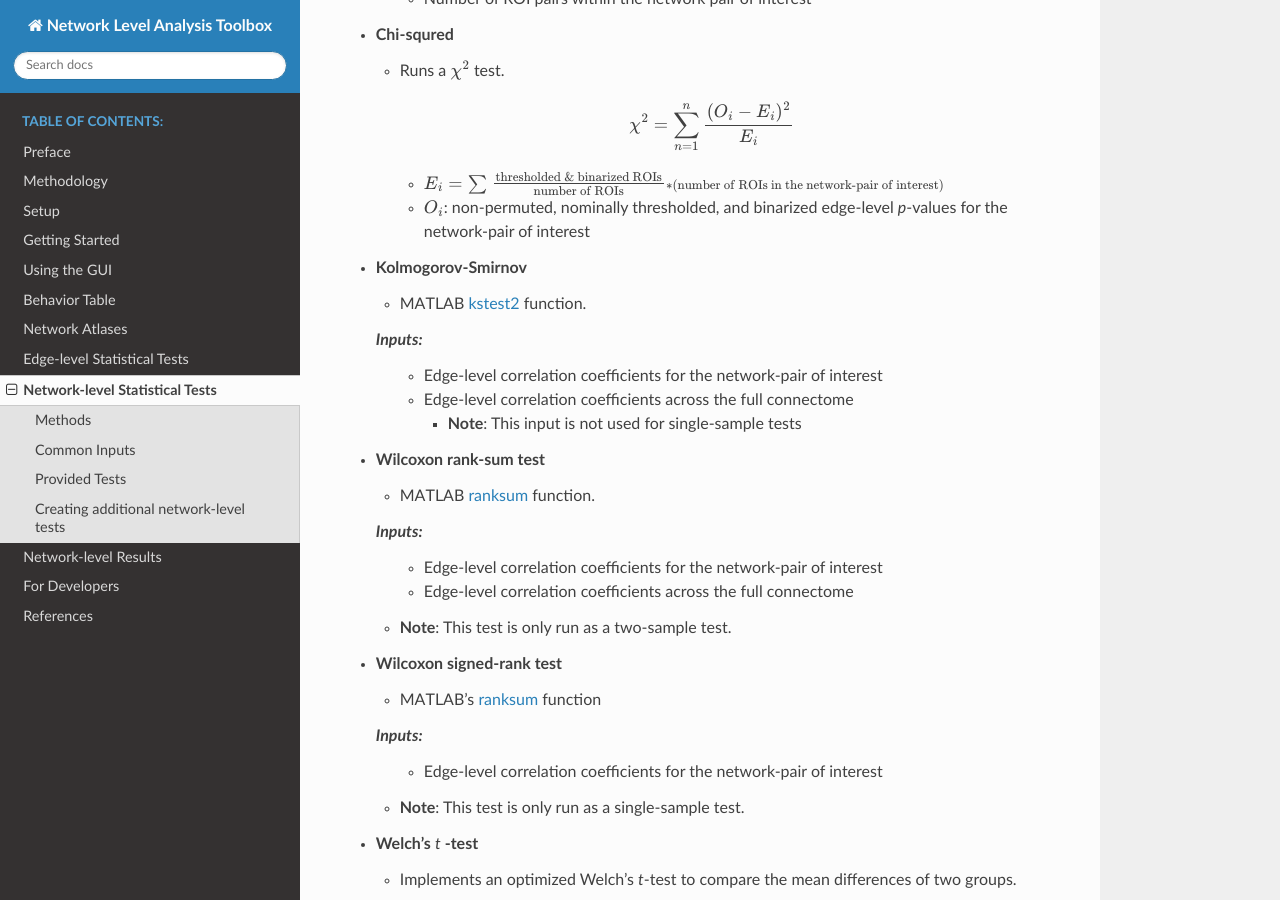
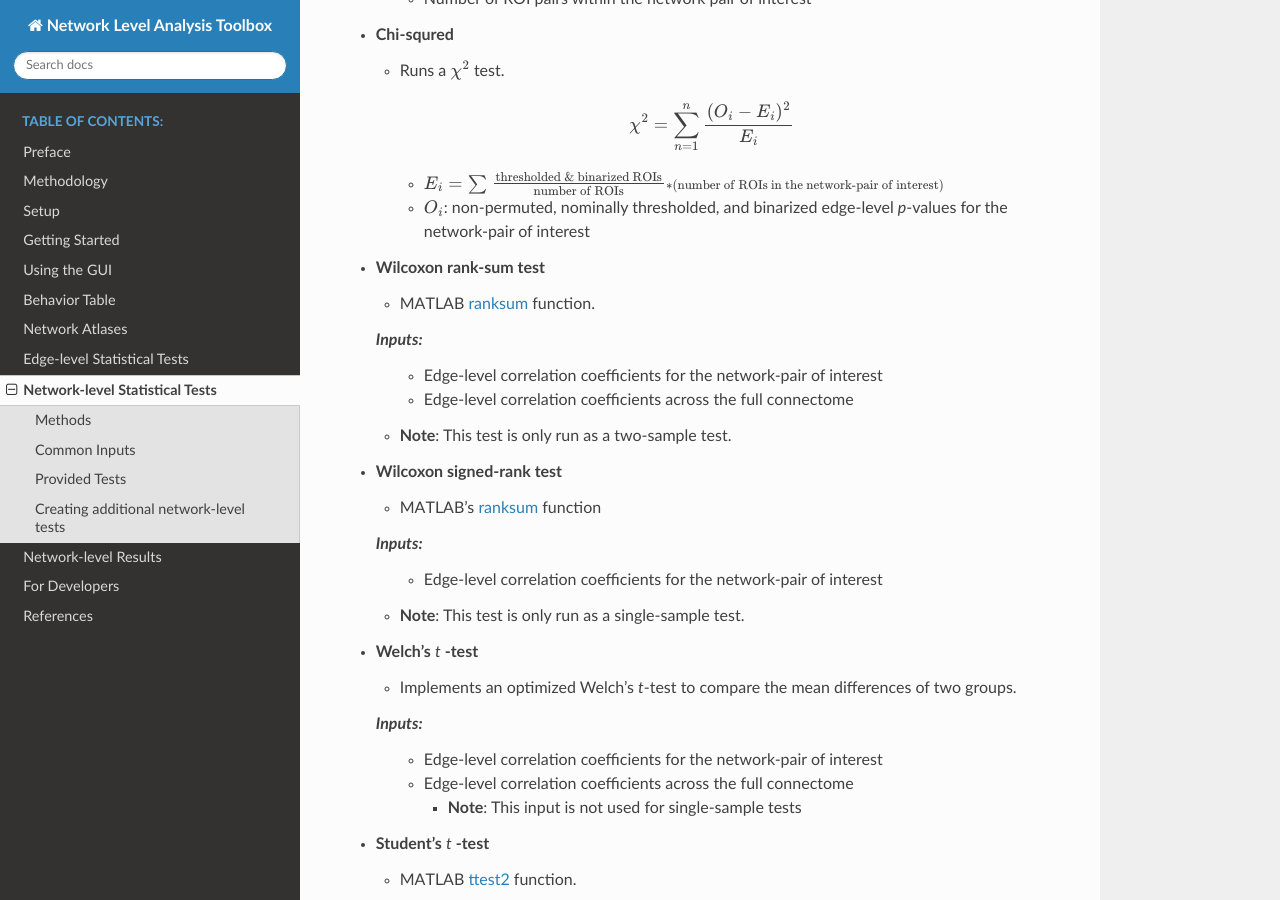
Before and after one commit to WheelockLab/NetworkLevelAnalysis, a Sphinx documentation site: the page built from docs/source/network_level_tests.rst, in a window 1280 px wide and 900 px high, scrolled down 1218 px. Built offline with Sphinx 7.4.7 and the Read the Docs theme 3.1.0, drawn with Linux system fonts in a browser that asks for light colours.

Commit message:
[NET-303] Move KS test from Network Level Tests to QC (#137)
* remove ks from network tests, plots work, need titles

* added (crappy) title to normality plot and changed color scale

* Exported mlapp files

* remove some unused inputs and change some variable names

* minor changes to ks plot

* Exported mlapp files

---------

Co-authored-by: Github Action <action@github.com>

```diff
--- a/docs/source/network_level_tests.rst
+++ b/docs/source/network_level_tests.rst
@@ -52,16 +52,6 @@ Provided Tests
 
     * :math:`\textstyle E_i = \sum_{}\frac{\text{thresholded & binarized ROIs}}{\text{number of ROIs}} \scriptstyle * (\text{number of ROIs in the network-pair of interest})`
     * :math:`O_i`: non-permuted, nominally thresholded, and binarized edge-level *p*-values for the network-pair of interest
-
-* **Kolmogorov-Smirnov**
-
-  * MATLAB `kstest2 <https://www.mathworks.com/help/stats/kstest2.html>`_ function.
-
-  *Inputs:*
-    * Edge-level correlation coefficients for the network-pair of interest
-    * Edge-level correlation coefficients across the full connectome
-
-      * **Note**: This input is not used for single-sample tests
 
 * **Wilcoxon rank-sum test**
 
```
Also changed, not shown: docs/source/quality_control.rst (added), 3 other files.
